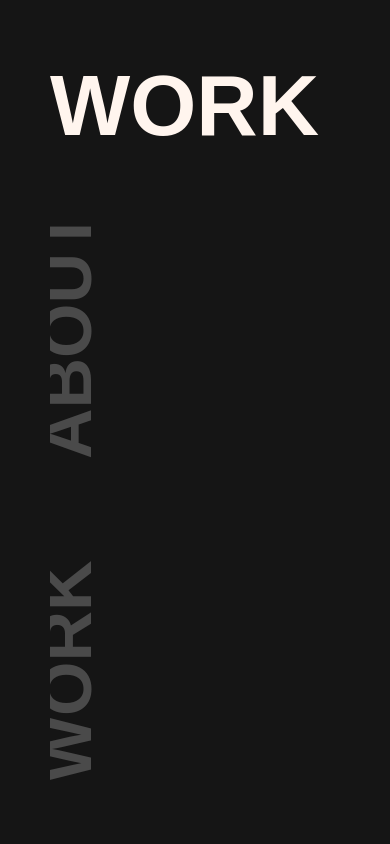
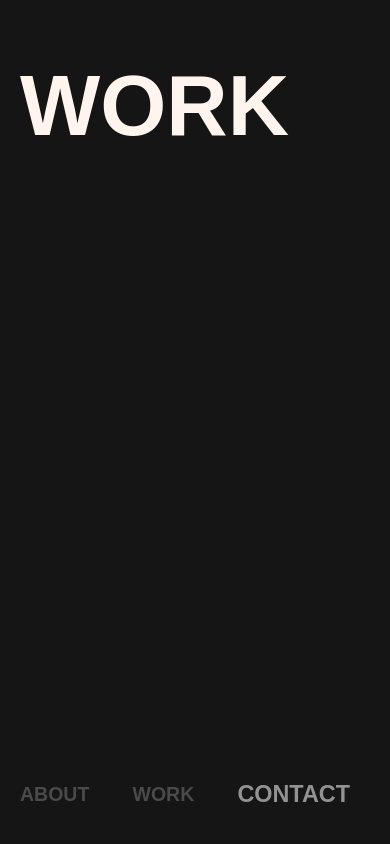
Before and after one commit to willbuilt1/portfolio-v2, a Next.js app: page /contact in a window 390 px wide. Shown: the top 844 px of the page. Built offline with nearby package versions, Linux system fonts and the light colour scheme.

Commit message:
Responsive nav

```diff
--- a/components/layout.js
+++ b/components/layout.js
@@ -1,6 +1,7 @@
 import Head from 'next/head';
 import Link from 'next/link';
 import { useRouter } from 'next/router';
+import { motion } from 'framer-motion';
 
 export const siteTitle = 'Willbuilt.co.uk - Well built websites';
 
@@ -15,8 +16,12 @@ export default function Layout({ children, href }) {
       </Head>
 
       <main className="subpages">
-        <div>{children}</div>
-        <nav>
+        <div className="mainContent">{children}</div>
+        <motion.nav
+          initial={{ x: 100 }}
+          animate={{ x: 0 }}
+          transition={{ duration: 0.5 }}
+        >
           <Link href="/about">
             <a className={router.pathname == '/about' ? 'active' : ''}>About</a>
           </Link>
@@ -28,7 +33,7 @@ export default function Layout({ children, href }) {
               contact
             </a>
           </Link>
-        </nav>
+        </motion.nav>
       </main>
     </div>
   );
--- a/pages/_app.js
+++ b/pages/_app.js
@@ -6,16 +6,19 @@ function MyApp({ Component, pageProps, router }) {
   return (
     <motion.div
       key={router.route}
-      initial="initial"
-      animate="animate"
-      variants={{
-        initial: {
-          opacity: 0,
-        },
-        animate: {
-          opacity: 1,
-        },
-      }}
+      // initial="initial"
+      // animate="animate"
+      // variants={{
+      //   initial: {
+      //     opacity: 0,
+      //   },
+      //   animate: {
+      //     opacity: 1,
+      //   },
+      // }}
+      initial={{ opacity: 0 }}
+      animate={{ opacity: 1 }}
+      transition={{ duration: 0.5 }}
     >
       <Component {...pageProps} />
     </motion.div>
--- a/pages/contact.js
+++ b/pages/contact.js
@@ -1,13 +1,10 @@
 import Head from 'next/head';
 import Link from 'next/link';
-import Layout, { siteTitle } from '../components/layout';
+import Layout from '../components/layout';
 
 export default function Work() {
   return (
     <Layout>
-      <Head>
-        <title>{siteTitle}</title>
-      </Head>
       <h1>Work</h1>
     </Layout>
   );
--- a/pages/work/[slug].js
+++ b/pages/work/[slug].js
@@ -3,7 +3,7 @@ import Head from 'next/head';
 import Image from 'next/image';
 import { getData } from '../../utils/helpers';
 import Link from 'next/link';
-import Layout, { siteTitle } from '../../components/layout';
+import Layout from '../../components/layout';
 import { documentToReactComponents } from '@contentful/rich-text-react-renderer';
 
 export async function getStaticPaths() {
@@ -60,9 +60,6 @@ export default function WorkItem({ page }) {
   console.log(page);
   return (
     <Layout>
-      <Head>
-        <title>{siteTitle}</title>
-      </Head>
       <h1 className="title">{page.siteName}</h1>
       <section>
         <Image
--- a/styles/_vars.scss
+++ b/styles/_vars.scss
@@ -3,6 +3,7 @@ $lightHover: #fcdc9d;
 $grey: #929292;
 $darkGrey: #4a4a4a;
 $bright: #e14005;
+$black: #151515;
 
 $marginBig: 5rem;
 $spacingNormal: 2rem;
--- a/styles/globals.scss
+++ b/styles/globals.scss
@@ -9,7 +9,7 @@ body {
   padding: 0;
   margin: 0;
   font-family: sans-serif;
-  background-color: rgb(21, 21, 21);
+  background-color: vars.$black;
   color: seashell;
   font-size: 1.6rem;
   line-height: 1.5;
@@ -65,19 +65,6 @@ section {
   width: 70vw;
 }
 
-@media only screen and (max-width: 600px) {
-  section {
-    width: 100%;
-    margin-left: 0;
-    padding-right: 2rem;
-    height: 80vh;
-  }
-
-  main {
-    flex-direction: column;
-  }
-}
-
 nav {
   display: flex;
   flex-direction: column;
@@ -94,12 +81,11 @@ nav {
     font-size: 7rem;
     line-height: 8rem;
     font-weight: 900;
-    min-height: 35rem;
+    min-height: 33rem;
     writing-mode: vertical-lr;
     text-align: right;
     rotate: (180deg);
     transition: vars.$transition;
-    display: block;
     transform: scale(1);
     margin-right: -1rem;
 
@@ -112,11 +98,49 @@ nav {
   }
 }
 
-.transition-fade {
-  transition: 0.4s;
-  opacity: 1;
+@media only screen and (max-width: 600px) {
+  section {
+    width: 100%;
+    margin-left: 0;
+    padding-right: 2rem;
+    overflow: scroll;
+    // height: 80vh;
+  }
+
+  main.subpages {
+    flex-direction: column;
+    margin-left: 2rem;
+    margin-bottom: 10rem;
+    // height: 100vh;
+  }
+
+  .mainContent {
+    overflow: scroll;
+  }
+
+  nav {
+    flex-direction: row;
+    align-items: flex-end;
+    width: 100%;
+    padding: 2rem;
+    height: 10rem;
+    position: fixed;
+    bottom: 0;
+    left: 0;
+    background: linear-gradient(to bottom, #1515153c, vars.$black 30%);
+
+    & a {
+      writing-mode: initial;
+      rotate: (0deg);
+      font-size: 5vw;
+      line-height: 6rem;
+      min-height: initial;
+      margin-right: 2rem;
+
+      &:hover,
+      &.active {
+        font-size: 6vw;
+      }
+    }
+  }
 }
-
-html.is-animating .transition-fade {
-  opacity: 0;
-}
```
